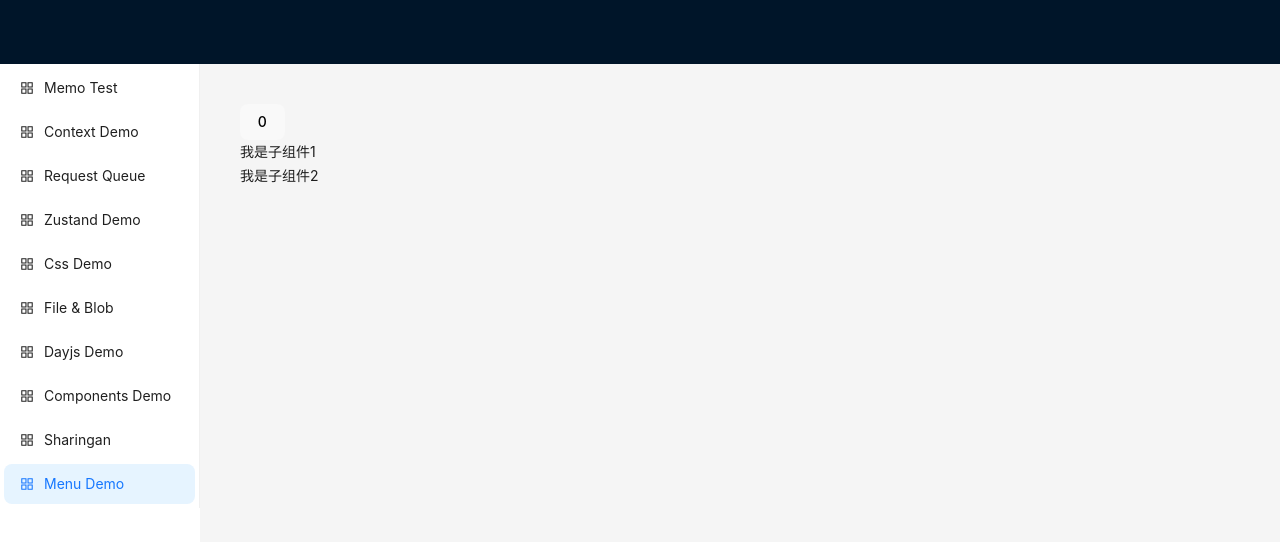
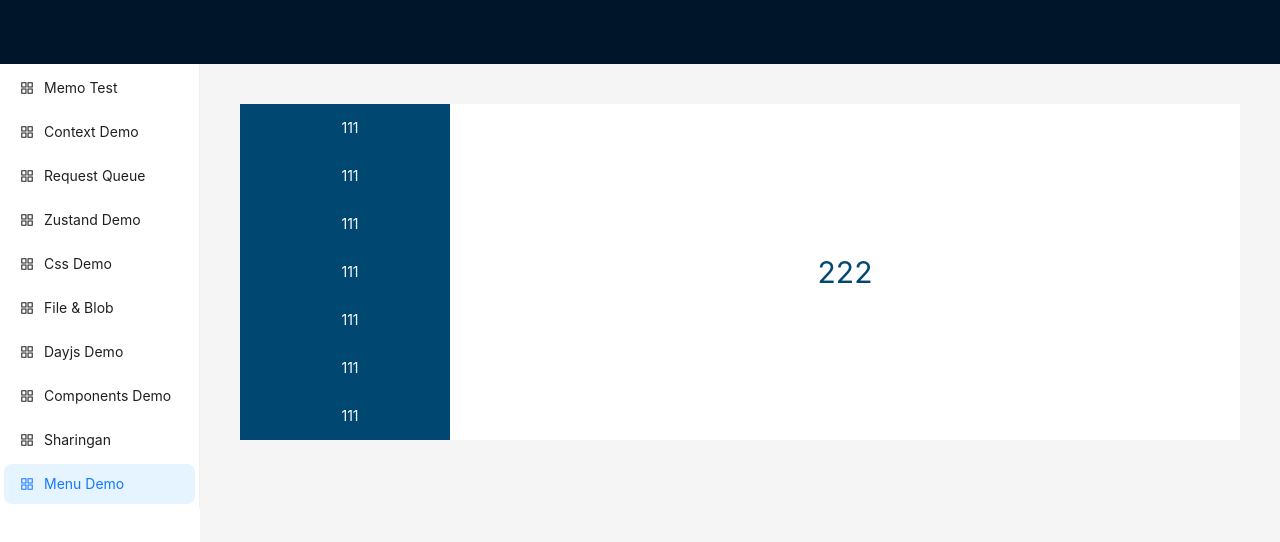
Before and after one commit to dongbanban/bambam, a React (Vite) app: page /menuDemo in a window 1280 px wide. Shown: the top 542 px of the page. Built offline with nearby package versions, Linux system fonts and the light colour scheme.

Commit message:
feature: jackie long demo

```diff
--- a/package.json
+++ b/package.json
@@ -14,7 +14,7 @@
   },
   "dependencies": {
     "@ant-design/icons": "^5.0.1",
-    "antd": "^5.2.2",
+    "antd": "^5.13.3",
     "axios": "^1.3.4",
     "classnames": "^2.3.2",
     "dayjs": "^1.11.7",
--- a/src/views/menuDemo.jsx
+++ b/src/views/menuDemo.jsx
@@ -2,35 +2,51 @@
  * @FilePath: /Users/i104/bambam/src/views/menuDemo.jsx
  * @author: dongyang(yang.dong@derbysoft.net)
  */
-import React, { useState, memo } from 'react'
+import React from 'react'
+import { Flex } from 'antd'
+import './menuDemo.less'
 
-const Child1 = props => {
-    console.log('我是子组件1', props)
-    return <div>我是子组件1</div>
-}
-
-const isEqual = (prevProps, nextProps) => {
-    return prevProps.count !== nextProps.count
-}
-const Child2 = props => {
-    console.log('我是子组件2', props)
-    return <div>我是子组件2</div>
-}
-
-const ChildMemo = memo(Child2, isEqual)
-
-function MemoTest() {
-    console.log(111)
-    const [count, setCount] = useState(0)
+function MenuTest() {
     return (
-        <>
-            <button type="button" onClick={() => setCount(c => c + 1)}>
-                {count}
-            </button>
-            <Child1 count={count} />
-            <ChildMemo count={count} />
-        </>
+        <Flex className='left' gap={0} horizontal>
+            <Flex gap={0} vertical>
+                <Flex className='item' justify='center' align='center'>
+                    <div>111</div>
+                    <div className='border-bottom' ></div>
+                </Flex>
+                <Flex className='item' justify='center' align='center'>
+                    <div className='border-top'></div>
+                    <div>111</div>
+                    <div className='border-bottom' ></div>
+                </Flex>
+                <Flex className='item' justify='center' align='center'>
+                    <div className='border-top'></div>
+                    <div>111</div>
+                    <div className='border-bottom' ></div>
+                </Flex>
+                <Flex className='item' justify='center' align='center'>
+                    <div className='border-top'></div>
+                    <div>111</div>
+                    <div className='border-bottom' ></div>
+                </Flex>
+                <Flex className='item' justify='center' align='center'>
+                    <div className='border-top'></div>
+                    <div>111</div>
+                    <div className='border-bottom' ></div>
+                </Flex>
+                <Flex className='item' justify='center' align='center'>
+                    <div className='border-top'></div>
+                    <div>111</div>
+                    <div className='border-bottom' ></div>
+                </Flex>
+                <Flex className='item' justify='center' align='center'>
+                    <div className='border-top'></div>
+                    <div>111</div>
+                </Flex>
+            </Flex>
+            <Flex className='right' justify='center' align='center' flex={1}>222</Flex>
+        </Flex>
     )
 }
 
-export default MemoTest
+export default MenuTest
--- /dev/null
+++ b/src/views/menuDemo.less
@@ -0,0 +1,80 @@
+.left {
+    background: #004771;
+    color: #fff;
+    padding-left: 10px;
+
+    .item {
+        position: relative;
+        width: 200px;
+        height: 48px;
+        cursor: pointer;
+
+        .border-top {
+            position: absolute;
+            width: 10px;
+            height: 10px;
+            top: -10px;
+            right: 0;
+            background: #004771;
+            border-bottom-right-radius: 20px;
+            z-index: 10;
+            visibility: hidden;
+        }
+
+        .border-bottom {
+            position: absolute;
+            width: 10px;
+            height: 10px;
+            bottom: -10px;
+            right: 0;
+            background: #004771;
+            border-top-right-radius: 20px;
+            z-index: 10;
+            visibility: hidden;
+        }
+
+        &:hover {
+            border-top-left-radius: 100px;
+            border-bottom-left-radius: 100px;
+            background: #fff;
+            color: #004771;
+
+            .border-top,
+            .border-bottom {
+                visibility: visible;
+            }
+
+            &:not(:first-of-type) {
+                &::before {
+                    z-index: 9;
+                    position: absolute;
+                    content: '';
+                    width: 10px;
+                    height: 10px;
+                    top: -10px;
+                    right: 0;
+                    background: #fff;
+                }
+            }
+
+            &:not(:last-of-type) {
+                &::after {
+                    z-index: 9;
+                    position: absolute;
+                    content: '';
+                    width: 10px;
+                    height: 10px;
+                    bottom: -10px;
+                    right: 0;
+                    background: #fff;
+                }
+            }
+        }
+    }
+}
+
+.right {
+    color: #004771;
+    font-size: 30px;
+    background: #fff;
+}
```
Also changed, not shown: 1 other file (tests, documents, lock files or other folders).
